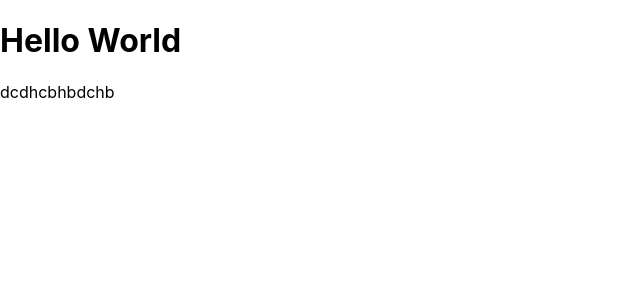
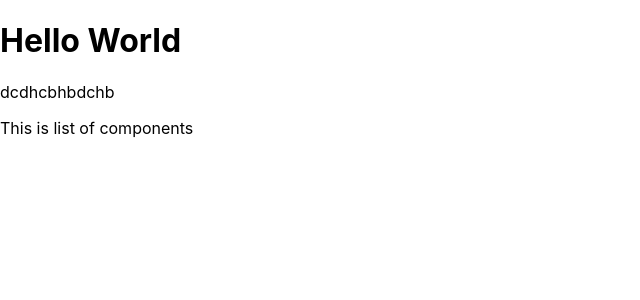
Before and after one commit to KunalSingh2001/First-create-react-app, a React (Create React App) app: page / in a window 1280 px wide. Shown: the top 300 px of the page, without its empty margins (0-640 px from the left). Built offline with nearby package versions, Linux system fonts and the light colour scheme.

Commit message:
Create first custom components

```diff
--- a/src/App.js
+++ b/src/App.js
@@ -1,8 +1,10 @@
+import ExpansesList from "./components/ExpensesItem";
 function App() {
   return (
     <div>
         <h1>Hello World</h1>
         <p>dcdhcbhbdchb</p>
+        <ExpansesList></ExpansesList>
     </div>
   );
 }
--- /dev/null
+++ b/src/components/ExpensesItem.jsx
@@ -0,0 +1,4 @@
+function ExpansesList() {
+    return <p>This is list of components</p>
+}
+export default ExpansesList;
```
